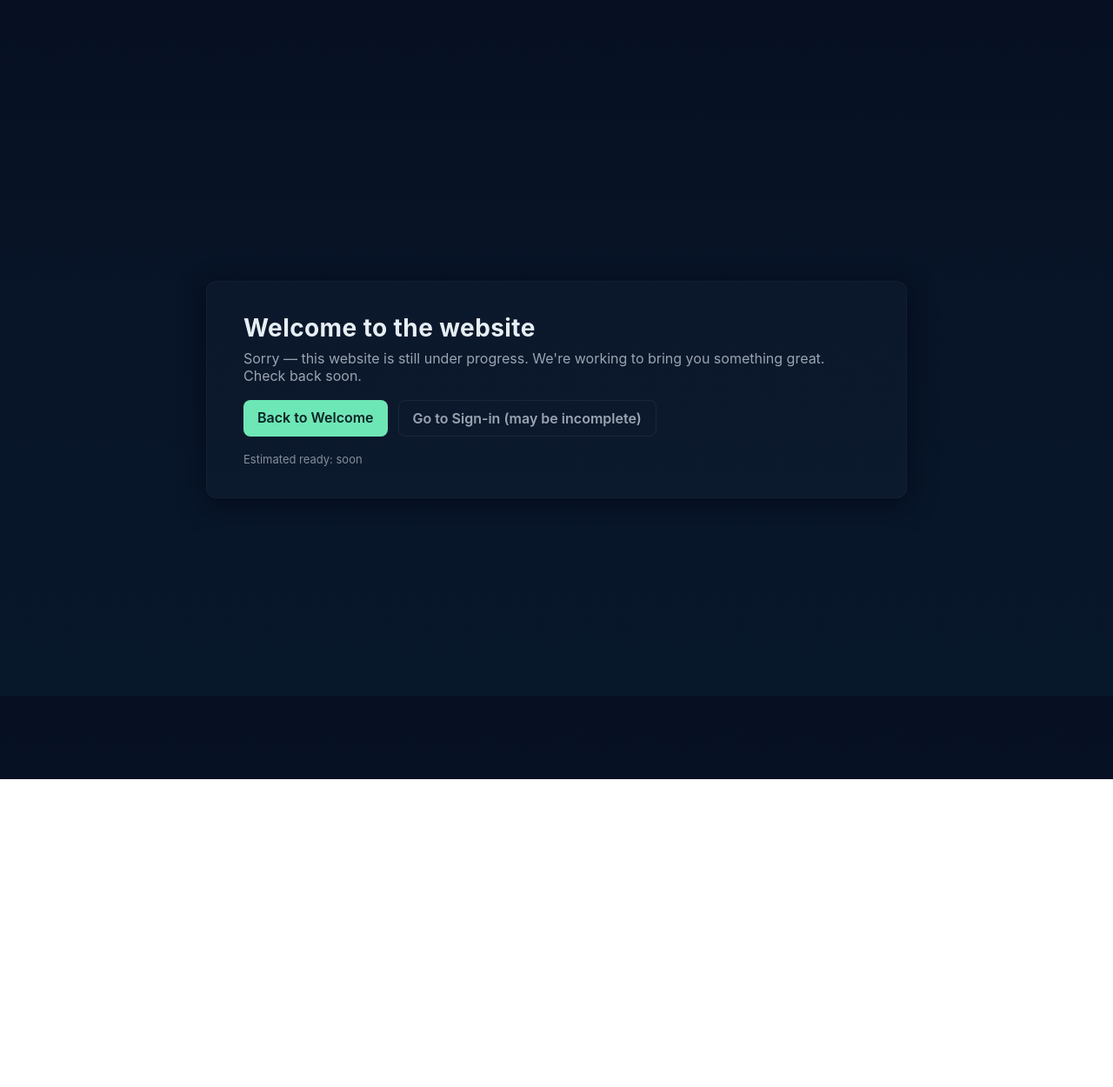
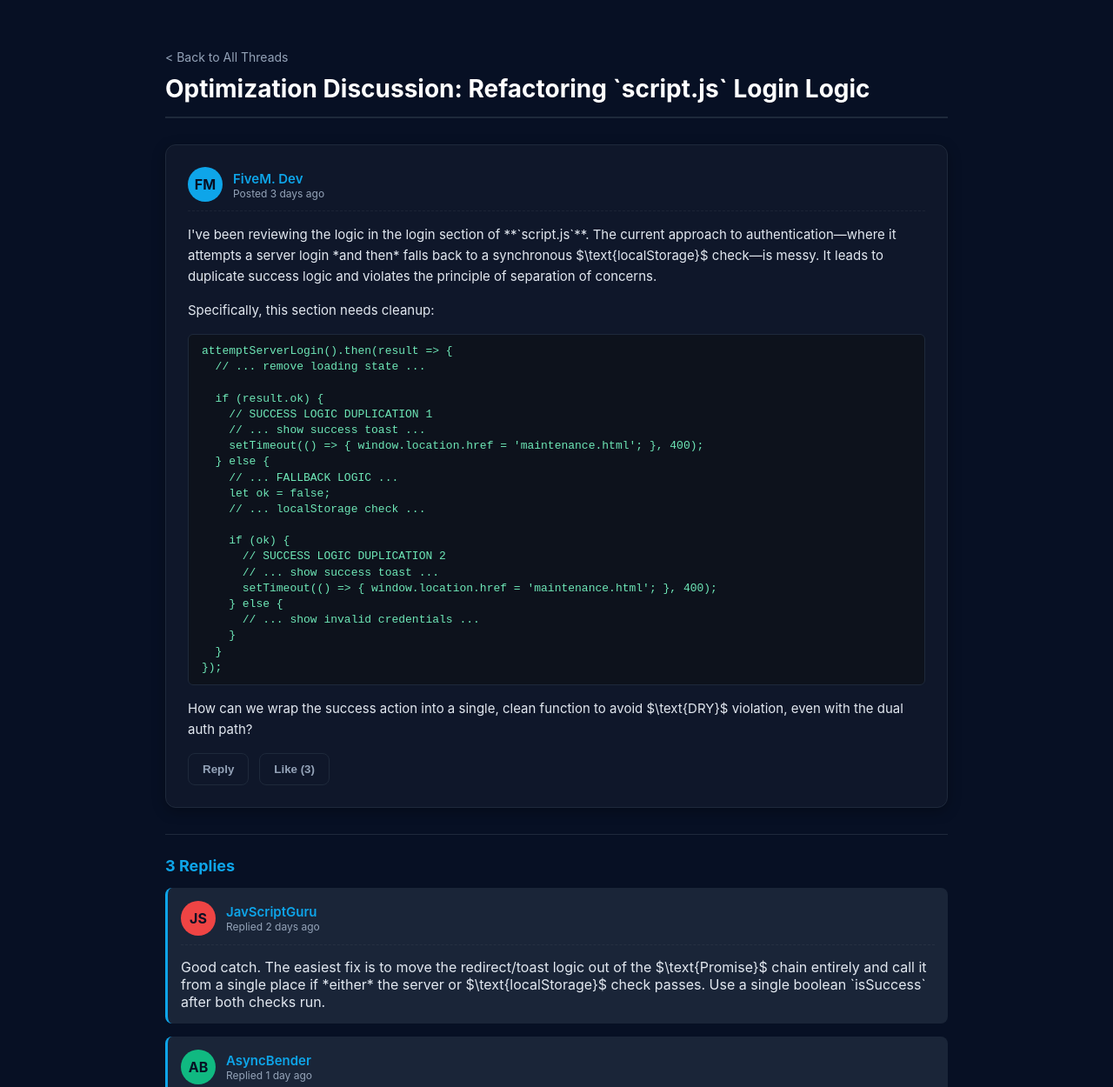
Before and after one commit to hitesh14xxxx/fbi_login, a website: page maintenance.html in a window 1280 px wide. Shown: the top 1250 px of the page at 87% size. Before the commit the page ends 896 px from the top, so only its background shows below. Drawn offline with Linux system fonts and the light colour scheme.

Commit message:
Update maintenance.html

```diff
--- a/maintenance.html
+++ b/maintenance.html
@@ -3,36 +3,277 @@
 <head>
   <meta charset="utf-8" />
   <meta name="viewport" content="width=device-width, initial-scale=1" />
-  <title>Site Maintenance</title>
+  <title>Forum: Optimizing the Login Flow</title>
   <style>
-    :root{--bg:#0b1220;--card:#0f1724;--accent:#6ee7b7;--muted:#9aa4b2}
-    html,body{height:100%;margin:0;font-family:Inter,system-ui,Segoe UI,Roboto,Arial,sans-serif;background:linear-gradient(180deg,#071023 0%, #08182b 100%);color:#e6eef6}
-    .wrap{min-height:100%;display:flex;align-items:center;justify-content:center;padding:48px}
-    .card{background:rgba(255,255,255,0.02);padding:36px 42px;border-radius:12px;max-width:720px;width:100%;box-shadow:0 8px 30px rgba(2,6,23,0.6);border:1px solid rgba(255,255,255,0.03)}
-    h1{margin:0 0 8px;font-size:28px;letter-spacing:0.4px}
-    p{margin:0 0 18px;color:var(--muted)}
-    .cta{display:flex;gap:12px;flex-wrap:wrap}
-    .btn{background:var(--accent);color:#022; padding:10px 16px;border-radius:8px;text-decoration:none;font-weight:600}
-    .btn.secondary{background:transparent;border:1px solid rgba(255,255,255,0.06);color:var(--muted)}
-    footer{margin-top:18px;color:rgba(230,238,246,0.55);font-size:13px}
-    @media (max-width:520px){.card{padding:20px;border-radius:10px}h1{font-size:22px}}
+    /* --- FORUM THEME STYLES --- */
+    :root{
+      --bg:#071024;
+      --card:#0f172a;
+      --accent:#0ea5e9; /* Sky Blue */
+      --muted:#94a3b8;
+      --border:#1e293b;
+      --reply-bg: #1a2538;
+      --author-text: #e2e8f0;
+    }
+    html,body{
+      height:100%;
+      margin:0;
+      font-family: Inter, system-ui, Arial, sans-serif;
+      background: var(--bg);
+      color: var(--author-text);
+    }
+    .wrap{
+      min-height:100%;
+      display:flex;
+      flex-direction: column; /* Allows content to stack top-down */
+      align-items:center;
+      padding:40px 16px;
+    }
+
+    /* --- FORUM STRUCTURE --- */
+    .forum-container{
+      max-width:900px; /* Wider container for discussion */
+      width:100%;
+      display:flex;
+      flex-direction:column;
+      gap: 20px;
+    }
+
+    /* --- TOPIC TITLE BAR --- */
+    .topic-header {
+      padding: 15px 0;
+      border-bottom: 2px solid var(--border);
+      margin-bottom: 10px;
+    }
+    .topic-header a {
+      color: var(--muted);
+      text-decoration: none;
+      font-size: 14px;
+    }
+    .topic-header h1{
+      margin: 10px 0 0;
+      font-size: 28px;
+      color: white;
+    }
+
+    /* --- POST CARD STYLES --- */
+    .post-card{
+      background: var(--card);
+      padding: 25px;
+      border-radius: 12px;
+      box-shadow: 0 4px 15px rgba(0,0,0,0.3);
+      border: 1px solid var(--border);
+    }
+
+    .post-meta {
+      display: flex;
+      align-items: center;
+      gap: 12px;
+      margin-bottom: 15px;
+      padding-bottom: 10px;
+      border-bottom: 1px dashed rgba(255,255,255,0.05);
+    }
+    .post-avatar {
+      width: 40px;
+      height: 40px;
+      background: var(--accent);
+      border-radius: 50%;
+      display: flex;
+      align-items: center;
+      justify-content: center;
+      font-weight: bold;
+      color: var(--bg);
+    }
+    .post-author-name {
+      font-weight: 600;
+      color: var(--accent);
+      font-size: 15px;
+    }
+    .post-time {
+      font-size: 12px;
+      color: var(--muted);
+      margin-left: auto;
+    }
+
+    .post-content p {
+      margin: 0 0 15px;
+      line-height: 1.6;
+      color: var(--author-text);
+      font-size: 15px;
+    }
+
+    .code-block {
+      background: #0d121c;
+      padding: 10px 15px;
+      border-radius: 6px;
+      overflow-x: auto;
+      margin: 15px 0;
+      border: 1px solid var(--border);
+    }
+    .code-block pre {
+      margin: 0;
+      font-family: 'Courier New', monospace;
+      font-size: 13px;
+      line-height: 1.4;
+      color: #6ee7b7; /* Code highlight color */
+    }
+
+    /* --- REPLY STYLES --- */
+    .reply-section {
+      margin-top: 10px;
+      padding-top: 10px;
+      border-top: 1px solid var(--border);
+    }
+
+    .reply-card {
+      background: var(--reply-bg);
+      padding: 15px;
+      border-radius: 8px;
+      margin-bottom: 15px;
+      border-left: 3px solid var(--accent);
+    }
+
+    /* --- BUTTON/CTA STYLES --- */
+    .cta{display:flex;gap:12px;flex-wrap:wrap;margin-top: 15px;}
+    .btn{
+      background:var(--accent);
+      color:var(--bg);
+      padding:10px 16px;
+      border-radius:8px;
+      text-decoration:none;
+      font-weight:600;
+      transition: background 0.2s;
+    }
+    .btn:hover {
+      background: #38bdf8;
+    }
+    .btn.secondary{
+      background:transparent;
+      border:1px solid var(--border);
+      color:var(--muted);
+    }
+    .btn.secondary:hover {
+      border-color: var(--accent);
+      color: var(--accent);
+    }
+
+    /* Responsive adjustments */
+    @media (max-width:520px){
+      .post-card, .reply-card{padding:15px;border-radius:10px}
+      .topic-header h1{font-size: 22px;}
+    }
   </style>
 </head>
 <body>
   <main class="wrap">
-    <section class="card" role="main">
-      <h1>Welcome to the website</h1>
-      <p>Sorry — this website is still under progress. We're working to bring you something great. Check back soon.</p>
+    <div class="forum-container">
+
+      <div class="topic-header">
+        <a href="#">&lt; Back to All Threads</a>
+        <h1>Optimization Discussion: Refactoring `script.js` Login Logic</h1>
+      </div>
+
+      <section class="post-card" role="article">
+        <div class="post-meta">
+          <div class="post-avatar">FM</div>
+          <div>
+            <span class="post-author-name">FiveM. Dev</span>
+            <div class="post-time">Posted 3 days ago</div>
+          </div>
+        </div>
+
+        <div class="post-content">
+          <p>
+            I've been reviewing the logic in the login section of **`script.js`**. The current approach to authentication—where it attempts a server login *and then* falls back to a synchronous $\text{localStorage}$ check—is messy. It leads to duplicate success logic and violates the principle of separation of concerns.
+          </p>
+          <p>
+            Specifically, this section needs cleanup:
+          </p>
+          <div class="code-block">
+<pre>
+attemptServerLogin().then(result => {
+  // ... remove loading state ...
+
+  if (result.ok) {
+    // SUCCESS LOGIC DUPLICATION 1
+    // ... show success toast ...
+    setTimeout(() => { window.location.href = 'maintenance.html'; }, 400);
+  } else {
+    // ... FALLBACK LOGIC ...
+    let ok = false;
+    // ... localStorage check ...
+
+    if (ok) {
+      // SUCCESS LOGIC DUPLICATION 2
+      // ... show success toast ...
+      setTimeout(() => { window.location.href = 'maintenance.html'; }, 400);
+    } else {
+      // ... show invalid credentials ...
+    }
+  }
+});
+</pre>
+          </div>
+          <p>
+            How can we wrap the success action into a single, clean function to avoid $\text{DRY}$ violation, even with the dual auth path?
+          </p>
+        </div>
+        <div class="cta">
+          <button class="btn secondary">Reply</button>
+          <button class="btn secondary">Like (3)</button>
+        </div>
+      </section>
+
+      <div class="reply-section">
+        <h2 style="font-size:18px; color: var(--accent);">3 Replies</h2>
+
+        <div class="reply-card" role="comment">
+          <div class="post-meta">
+            <div class="post-avatar" style="background: #ef4444;">JS</div>
+            <div>
+              <span class="post-author-name">JavScriptGuru</span>
+              <div class="post-time">Replied 2 days ago</div>
+            </div>
+          </div>
+          <p style="margin:0;">
+            Good catch. The easiest fix is to move the redirect/toast logic out of the $\text{Promise}$ chain entirely and call it from a single place if *either* the server or $\text{localStorage}$ check passes. Use a single boolean `isSuccess` after both checks run.
+          </p>
+        </div>
+
+        <div class="reply-card" role="comment">
+          <div class="post-meta">
+            <div class="post-avatar" style="background: #10b981;">AB</div>
+            <div>
+              <span class="post-author-name">AsyncBender</span>
+              <div class="post-time">Replied 1 day ago</div>
+            </div>
+          </div>
+          <p style="margin:0;">
+            Even better: since `attemptServerLogin` is an $\text{async}$ function, just change the fallback logic to check $\text{localStorage}$ *before* the server call, but only if the server call fails.
+          </p>
+          <div class="code-block">
+<pre>
+const login = async () => {
+  const serverResult = await attemptServerLogin();
+  if (serverResult.ok) return handleSuccess();
+
+  const localStorageOk = checkLocalStorage();
+  if (localStorageOk) return handleSuccess();
+
+  handleFailure();
+};
+</pre>
+          </div>
+        </div>
+
+      </div>
 
       <div class="cta">
-        <a class="btn" href="welcome.html">Back to Welcome</a>
-        <a class="btn secondary" href="index.html">Go to Sign-in (may be incomplete)</a>
+        <a class="btn" href="index.html">View Login Page Code</a>
+        <a class="btn secondary" href="signup.html">Explore Signup Code</a>
       </div>
 
-      <footer>
-        <div>Estimated ready: soon</div>
-      </footer>
-    </section>
+    </div>
   </main>
 </body>
 </html>
```
